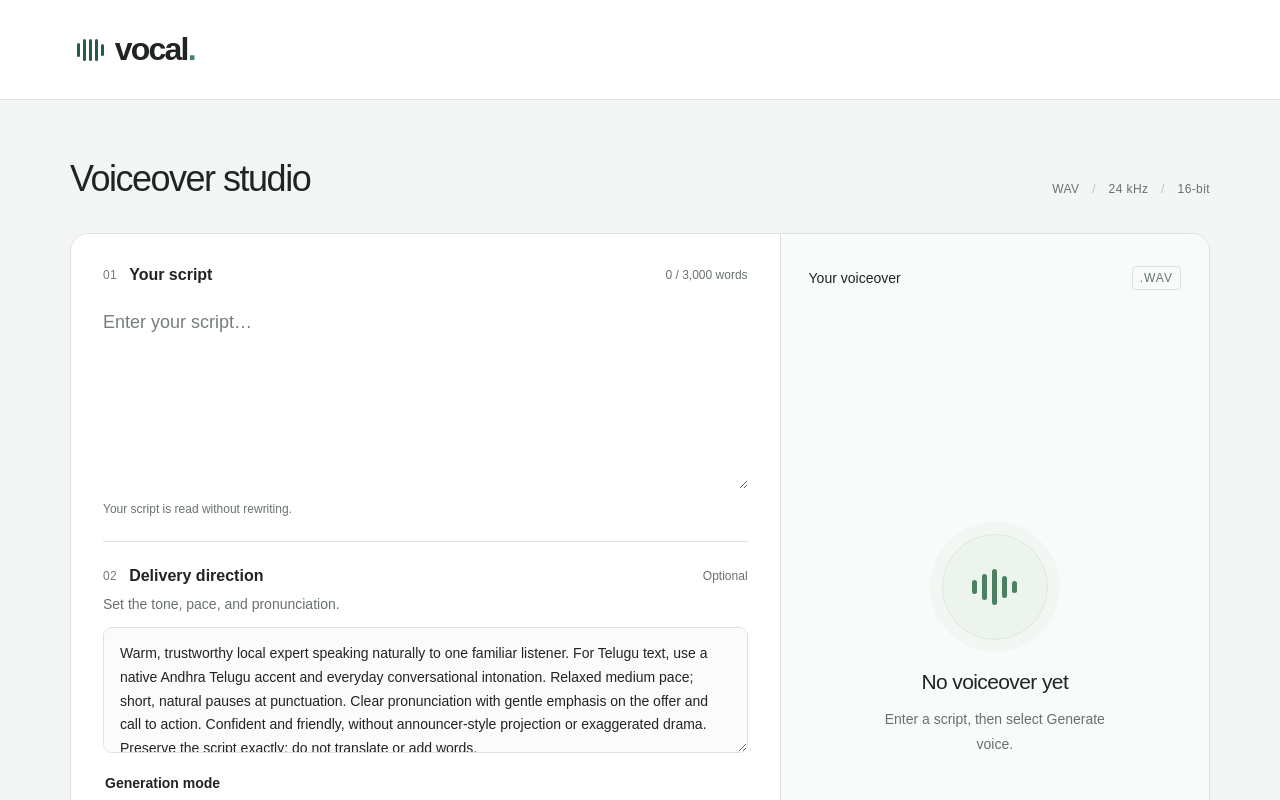
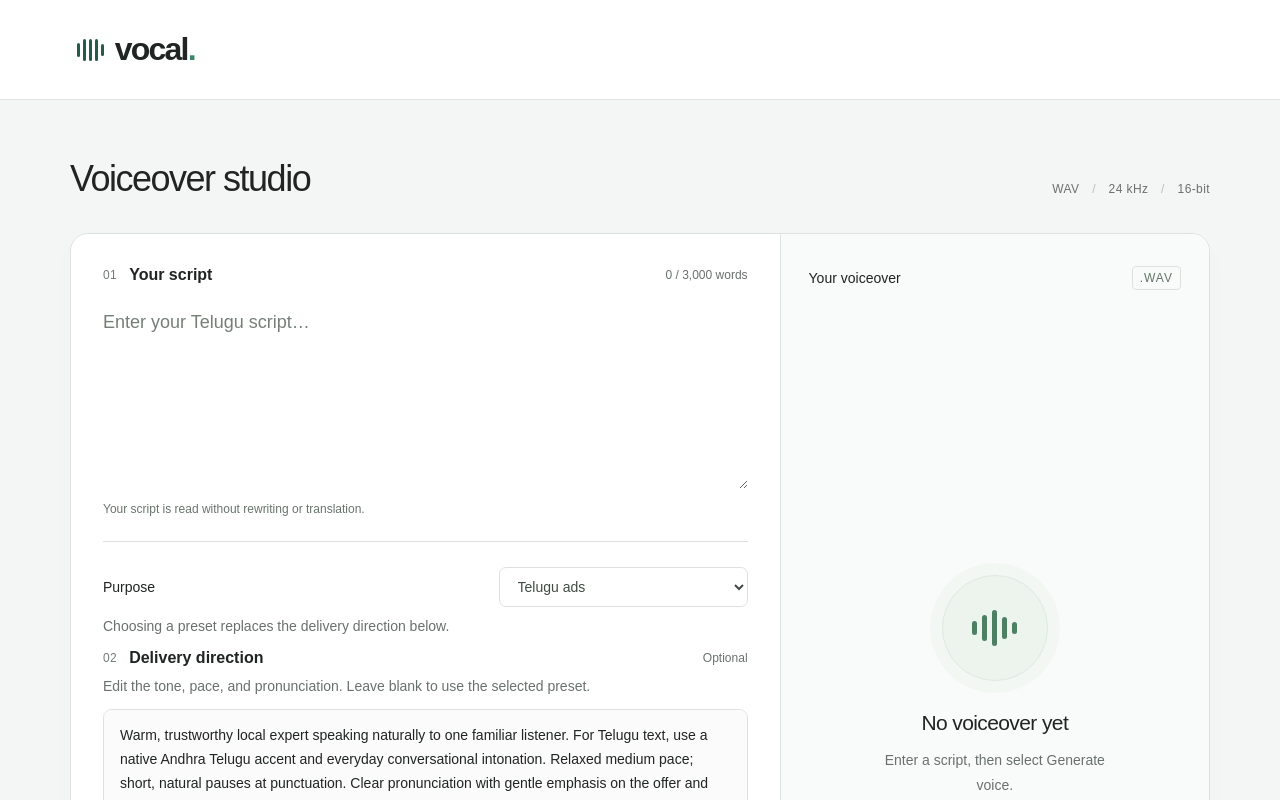
Before and after one commit to AslamGeek/vocal-voiceover, a Next.js app: page / in a window 1280 px wide. Shown: the top 800 px of the page. Built offline with nearby package versions, Linux system fonts and the light colour scheme.

Commit message:
Update Fri 09/25/2026  9:57:07.64

```diff
--- a/app/globals.css
+++ b/app/globals.css
@@ -31,6 +31,7 @@ textarea::placeholder{color:#757f78;opacity:1}
 .persona-input{border:1px solid var(--line);background:#fafbfa;border-radius:9px;padding:14px 16px;min-height:126px;font-size:14px}
 .voice-row{display:flex;justify-content:space-between;align-items:center;gap:20px;margin-top:20px}
 .voice-row label{font-size:14px;font-weight:500}
+.voice-row.preset-row{margin-top:0}
 .generation-mode,.voice-choices{border:0;padding:0;margin:22px 0 0;min-width:0}
 .generation-mode legend,.voice-choices legend{font-size:14px;font-weight:600;margin-bottom:12px}
 .generation-mode{display:flex;flex-wrap:wrap;gap:12px 22px}
--- a/components/voiceover-studio.tsx
+++ b/components/voiceover-studio.tsx
@@ -3,6 +3,7 @@ import { useEffect, useRef, useState, type FormEvent } from "react";
 import { requestVoiceover, type GenerationProgress } from "@/lib/api-client";
 import { useVoiceComparison, VoiceComparisonResults } from "./voice-comparison";
 import { voiceoverFilename } from "@/lib/filename";
+import { DEFAULT_PRESET_ID, DELIVERY_PRESETS, type DeliveryPresetId } from "@/lib/presets";
 import { DEFAULT_PERSONA, DEFAULT_VOICE, MAX_PERSONA, MAX_SCRIPT_WORDS, countWords, VOICES, validateRequest, type Voice } from "@/lib/contracts";
 
 function SoundMark({ small = false }: { small?: boolean }) {
@@ -11,6 +12,8 @@ function SoundMark({ small = false }: { small?: boolean }) {
 export default function VoiceoverStudio() {
   const [text, setText] = useState("");
   const [persona, setPersona] = useState(DEFAULT_PERSONA);
+  const [presetId, setPresetId] = useState<DeliveryPresetId>(DEFAULT_PRESET_ID);
+  const preset = DELIVERY_PRESETS.find((item) => item.id === presetId)!;
   const [voice, setVoice] = useState<Voice>(DEFAULT_VOICE);
   const [compare, setCompare] = useState(false);
   const [comparedVoices, setComparedVoices] = useState<Voice[]>(VOICES.map((item) => item.id));
@@ -34,7 +37,7 @@ export default function VoiceoverStudio() {
     // Synchronous lock closes the gap before React commits disabled state.
     if (pending.current || comparison.loading) return;
     let input;
-    try { input = validateRequest({ text, persona, voice }); }
+    try { input = validateRequest({ text, persona: persona.trim() ? persona : preset.direction, voice }); }
     catch (cause) { setError(cause instanceof Error ? cause.message : "Check your script and try again."); return; }
     if (compare) {
       if (comparedVoices.length < 2) { setError("Select at least two voices to compare."); return; }
@@ -69,14 +72,19 @@ export default function VoiceoverStudio() {
         <div className="input-column">
           <section className="script-section">
             <div className="label-row"><label htmlFor="script"><span className="step">01</span> Your script</label><span className="character-count" id="script-count">{words.toLocaleString()} / {MAX_SCRIPT_WORDS.toLocaleString()} words</span></div>
-            <textarea id="script" name="text" value={text} onChange={(e) => setText(e.target.value)} required disabled={busy} aria-invalid={overLimit} aria-describedby={`script-hint script-count${overLimit ? " script-limit" : ""}`} placeholder="Enter your script…" className="script-input" />
-            <p className="field-hint" id="script-hint">Your script is read without rewriting.</p>
+            <textarea id="script" name="text" value={text} onChange={(e) => setText(e.target.value)} required disabled={busy} aria-invalid={overLimit} aria-describedby={`script-hint script-count${overLimit ? " script-limit" : ""}`} placeholder={`Enter your ${preset.language} script…`} className="script-input" />
+            <p className="field-hint" id="script-hint">Your script is read without rewriting or translation.</p>
             {overLimit && <p className="error-message" id="script-limit" role="alert">Keep your script to 3,000 words or fewer.</p>}
           </section>
           <section className="direction-section">
+            <div className="voice-row preset-row"><label htmlFor="purpose">Purpose</label><select id="purpose" value={presetId} disabled={busy} aria-describedby="purpose-hint" onChange={(event) => {
+              const selected = DELIVERY_PRESETS.find((item) => item.id === event.target.value);
+              if (selected) { setPresetId(selected.id); setPersona(selected.direction); }
+            }}>{DELIVERY_PRESETS.map((item) => <option key={item.id} value={item.id}>{item.label}</option>)}</select></div>
+            <p className="section-hint" id="purpose-hint">Choosing a preset replaces the delivery direction below.</p>
             <div className="label-row"><label htmlFor="persona"><span className="step">02</span> Delivery direction</label><span className="optional">Optional</span></div>
-            <p className="section-hint" id="persona-hint">Set the tone, pace, and pronunciation.</p>
-            <textarea id="persona" name="persona" value={persona} onChange={(e) => setPersona(e.target.value)} maxLength={MAX_PERSONA} disabled={busy} aria-describedby="persona-hint" placeholder="Warm, conversational Andhra Telugu. Medium pace with natural pauses." className="persona-input" />
+            <p className="section-hint" id="persona-hint">Edit the tone, pace, and pronunciation. Leave blank to use the selected preset.</p>
+            <textarea id="persona" name="persona" value={persona} onChange={(e) => setPersona(e.target.value)} maxLength={MAX_PERSONA} disabled={busy} aria-describedby="persona-hint" placeholder={preset.direction} className="persona-input" />
             <fieldset className="generation-mode" disabled={busy}>
               <legend>Generation mode</legend>
               <label><input type="radio" name="mode" checked={!compare} onChange={() => { setCompare(false); setError(""); }} />Single voice</label>
--- /dev/null
+++ b/lib/presets.ts
@@ -0,0 +1,31 @@
+import { DEFAULT_PERSONA } from "./contracts";
+
+const exactScript = "Read the script exactly as written. Do not translate, rewrite, or add words.";
+export const DELIVERY_PRESETS = [
+  {
+    id: "telugu-ads", label: "Telugu ads", language: "Telugu",
+    direction: DEFAULT_PERSONA,
+  },
+  {
+    id: "english-ads", label: "English ads", language: "English",
+    direction: `Natural conversational English for a local business ad. Warm, trustworthy, and confident, as if speaking to one customer. Medium pace with clear pronunciation of business names, prices, and offers. Gently emphasize the benefit and call to action. Avoid shouting or exaggerated sales delivery. ${exactScript}`,
+  },
+  {
+    id: "english-shorts", label: "English Reels / Shorts", language: "English",
+    direction: `Natural conversational English for a short social video. Friendly, confident, and lively. Give the opening line clear emphasis, then use a brisk but easy-to-follow pace. Use brief natural pauses between ideas and varied intonation. Keep the energy steady without shouting or sounding like an announcer. ${exactScript}`,
+  },
+  {
+    id: "telugu-shorts", label: "Telugu Reels / Shorts", language: "Telugu",
+    direction: `Natural Andhra Telugu for a short social video, speaking casually to one familiar listener. Warm, lively, and confident with everyday conversational intonation. Emphasize the opening line, then use a brisk but clear pace and brief natural pauses between ideas. Avoid formal newsreader delivery, exaggerated drama, or shouting. ${exactScript}`,
+  },
+  {
+    id: "english-narration", label: "English narration / explainers", language: "English",
+    direction: `Natural conversational English for an explanation or story. Calm, clear, and engaging, as if guiding one listener. Use a measured medium pace, natural pauses between ideas, and gentle emphasis on key details. Let questions and sentences have natural intonation. Avoid sales delivery and exaggerated drama. ${exactScript}`,
+  },
+  {
+    id: "telugu-narration", label: "Telugu narration / explainers", language: "Telugu",
+    direction: `Natural Andhra Telugu for an explanation or story. Warm, patient, and clear, as if explaining to one familiar listener. Use everyday conversational intonation, a measured medium pace, and natural pauses between ideas. Gently emphasize key details. Avoid formal newsreader delivery and exaggerated drama. ${exactScript}`,
+  },
+] as const;
+export type DeliveryPresetId = (typeof DELIVERY_PRESETS)[number]["id"];
+export const DEFAULT_PRESET_ID: DeliveryPresetId = "telugu-ads";
```
Also changed, not shown: 2 other files (tests, documents, lock files or other folders).
